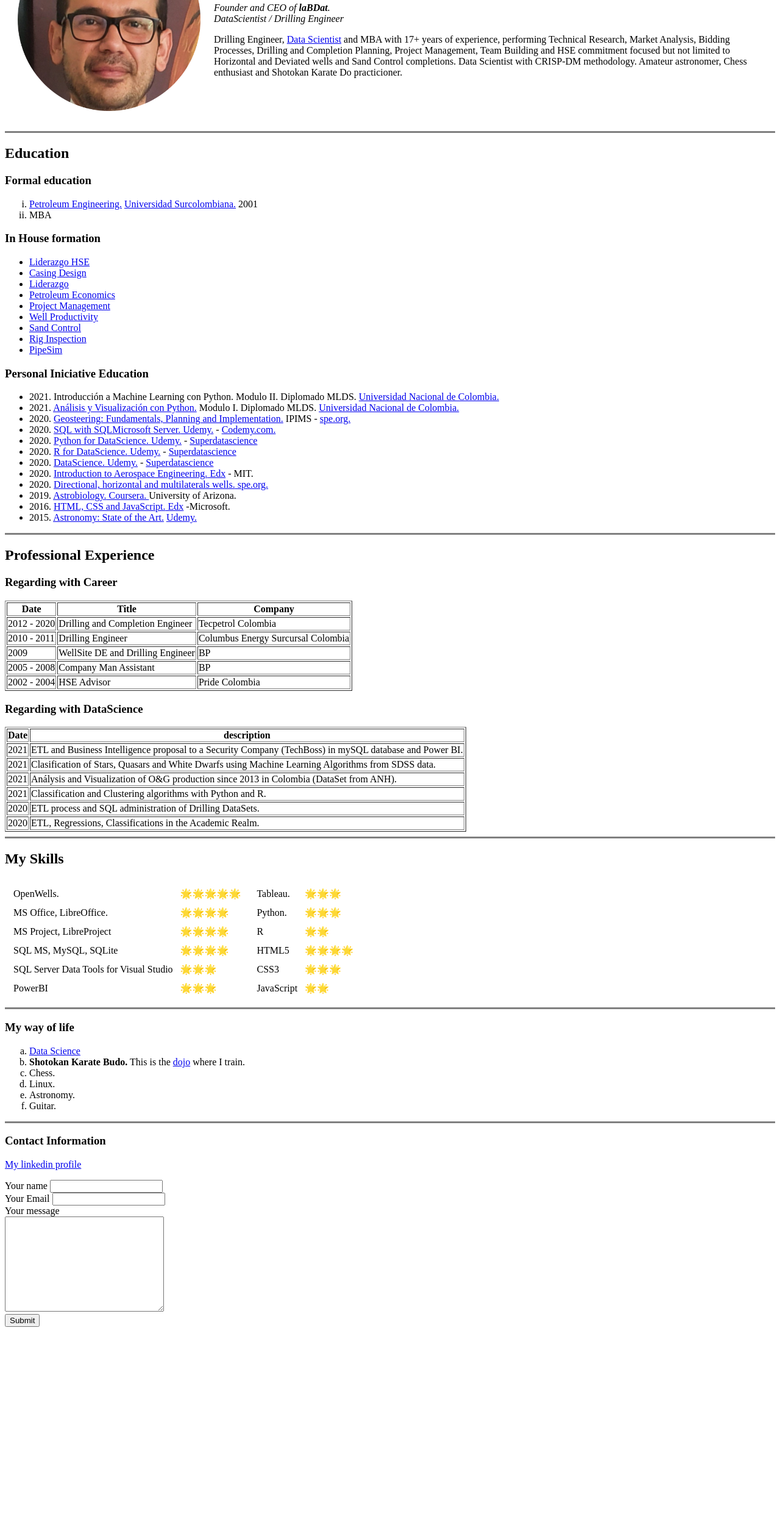
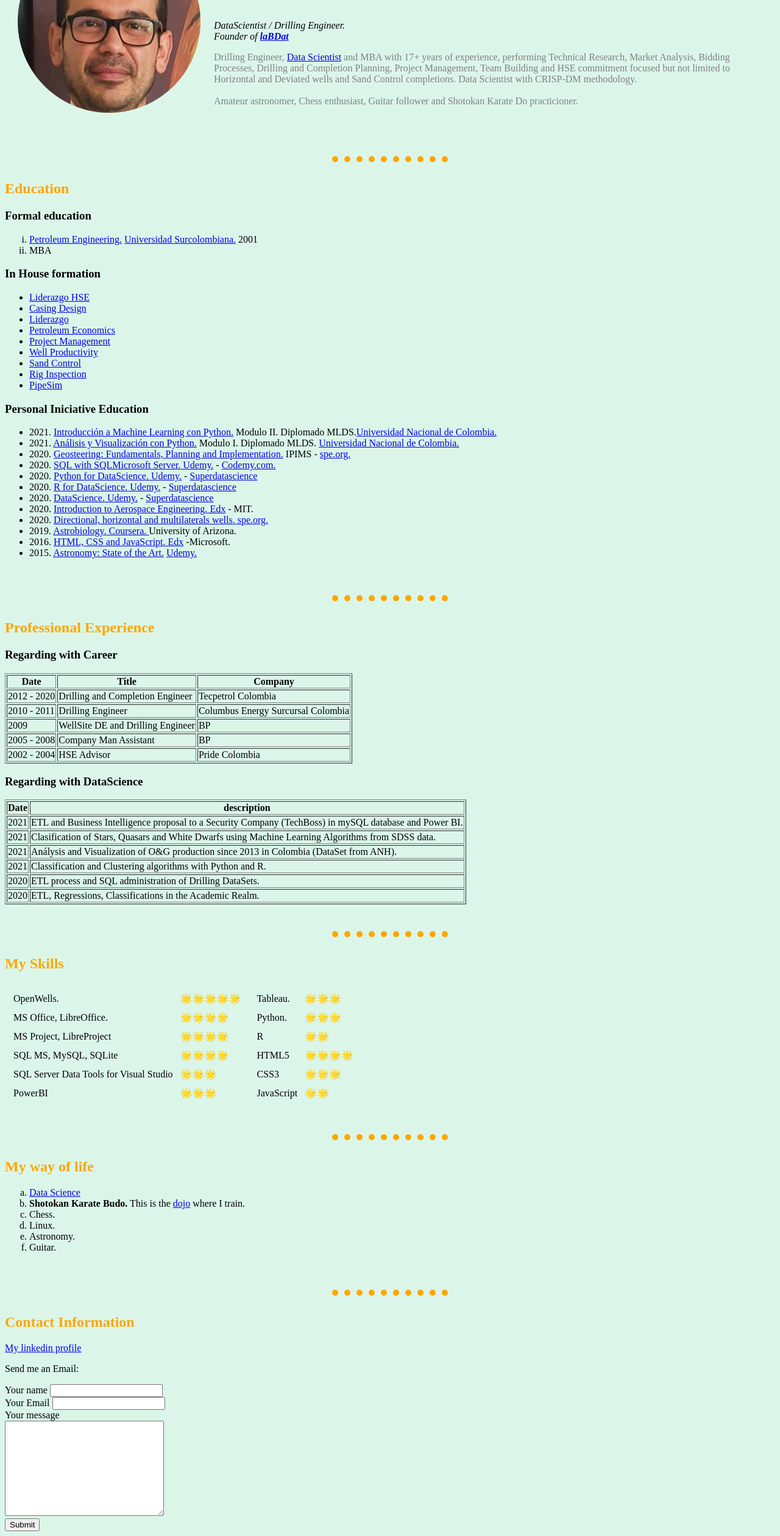
Before and after one commit to vladimiraugusto/MyWebSite, a plain HTML site: page index.html in a window 1280 px wide. Shown: the part 147-2666 px from the top of the page at 61% size. Before the commit the page ends 2331 px from the top, so only its background shows below. Drawn offline with Linux system fonts and the light colour scheme.

Commit message:
Add files via upload

```diff
--- /dev/null
+++ b/css/style.css
@@ -0,0 +1,36 @@
+/*---------------------------------TAG SELECTORS-------------------------*/
+
+body {
+   background-color: #dbf6e9;
+}
+
+h1 {
+   font-size: 3em;
+   color: gray;
+}
+
+
+/*--------------------------------CLASS SELECTORS-----------------------
+En html se programa con "class".
+e.g <img class="abc">
+Y en css se llama:
+.abc {
+
+}
+*/
+
+.hidden {
+  display: none;
+}
+
+/*
+--------------------------------ID SELECTORS-----------------------
+En html se programa con "id".
+e.g <h1 id="xyz">
+Y en css se llama:
+#xyz {
+
+}
+
+
+*/
--- a/index.html
+++ b/index.html
@@ -4,30 +4,55 @@
 <head>
   <meta charset="utf-8">
   <meta name="keywords" content="Engineer, Data, Developer, Projects">
-  <meta name="description" content="Drilling Engineer and Data Scientist with experience performing Technical Researches, Market Analysis and Project Management with high budgets.">
+  <meta name="description" content="Drilling Engineer and Data Scientist with experience performing Technical Researches, Market Analysis and Project Management.">
   <meta name="author" content="Vladimir Augusto Fajardo Rojas">
   <meta name="viewport" content="width=device-width, initial-scale=1.0">
   <title>Ⓥ Vladimir's WebSite</title>
+  <link rel="stylesheet" href="css/style.css">
+  <link rel="icon" href="vladimir.ico">
+  <style media="screen">
+    hr {
+      border-style: dotted none none none;
+      border-top: 10px dotted orange;
+      height: 10px;
+      width: 15%
+    }
+    h2 {
+      color: orange;
+    }
+  </style>
 </head>
 
 <body>
+  <main>
+    <article class="">
+      <h1 class = "hidden">My CV</h1>
+      <section>
+        <h1 class = "hidden">Profile</h1>
         <table cellspacing = 20>
           <tr>
             <td><img src="images/vladimir_crop.png" alt="Data Scientist Vladimir" width="300px" height="300px"></td>
             <td>
-        <h1>Vladimir Fajardo</h1>
+              <h1><strong>Vladimir Fajardo</strong></h1>
               <p>
-          <em>Founder and CEO of <strong>laBDat</strong>. <br>DataScientist / Drilling Engineer</em>
+                <em>DataScientist / Drilling Engineer.<br>Founder of <strong><a href="http://www.labdat.com.co">laBDat</a></strong></em>
               </p>
-        <p>
-          Drilling Engineer, <a href="DataScience.html">Data Scientist</a> and MBA with 17+ years of experience, performing Technical Research, Market Analysis, Bidding Processes, Drilling and Completion Planning, Project Management,
+              <p style="color: gray;">
+                Drilling Engineer, <a href="dataScienceIndex.html">Data Scientist</a> and MBA with 17+ years of experience, performing Technical Research, Market Analysis, Bidding Processes, Drilling and Completion Planning, Project Management,
                 Team Building and HSE commitment focused but not limited to Horizontal and Deviated wells and Sand Control completions. Data Scientist with CRISP-DM methodology.
-          Amateur astronomer, Chess enthusiast and Shotokan Karate Do practicioner.
+                <br>
+                <br>
+                Amateur astronomer, Chess enthusiast, Guitar follower and Shotokan Karate Do practicioner.
               </p>
             </td>
           </tr>
         </table>
-  <hr size=3, noshade>
+        <br>
+        <br>
+        <hr>
+      </section>
+      <section>
+        <h1 class = "hidden">Education</h1>
         <h2>Education</h2>
         <h3>Formal education</h3>
         <ol type="i">
@@ -48,7 +73,7 @@
         </ul>
         <h3>Personal Iniciative Education</h3>
         <ul>
-    <li>2021. Introducción a Machine Learning con Python. Modulo II. Diplomado MLDS. <a href="https://unal.edu.co/">Universidad Nacional de Colombia.</a></li>
+          <li>2021. <a href="images\mod2MLDS.png">Introducción a Machine Learning con Python.</a> Modulo II. Diplomado MLDS.<a href="https://unal.edu.co/">Universidad Nacional de Colombia.</a></li>
           <li>2021. <a href="images\mod1UNAL.PNG">Análisis y Visualización con Python.</a> Modulo I. Diplomado MLDS. <a href="https://unal.edu.co/">Universidad Nacional de Colombia.</a></li>
           <li>2020. <a href="images\geosteering.png">Geosteering: Fundamentals, Planning and Implementation.</a> IPIMS - <a href="https://www.spe.org/en/">spe.org.</a></li>
           <li>2020. <a href="images\sqlServer.jpg">SQL with SQLMicrosoft Server.</a><a href="https://www.udemy.com/"> Udemy.</a> - <a href="https://codemy.com/">Codemy.com.</a></li>
@@ -61,7 +86,12 @@
           <li>2016. <a href="images\microsoftFE.jpg">HTML, CSS and JavaScript.</a><a href="https://www.edx.org/"> Edx</a> -Microsoft.</li>
           <li>2015. <a href="images\AstronomyStateOfTheArt.jpg">Astronomy: State of the Art.</a> <a href="https://www.udemy.com/"> Udemy.</a></li>
         </ul>
-  <hr size=3, noshade>
+        <br>
+        <br>
+        <hr>
+      </section>
+      <section>
+        <h1 class = "hidden">Experience</h1>
         <h2>Professional Experience</h2>
         <h3>Regarding with Career</h3>
         <table border="1">
@@ -133,7 +163,12 @@
             </tr>
           </tbody>
         </table>
-  <hr size=3, noshade>
+        <br>
+        <br>
+        <hr>
+      </section>
+      <section>
+        <h1 class = "hidden">Skills</h1>
         <h2>My Skills</h2>
         <table>
           <tr>
@@ -195,19 +230,38 @@
             </td>
           </tr>
         </table>
-  <hr size=3, noshade>
-  <h3>My way of life</h3>
+        <br>
+        <br>
+        <hr>
+      </section>
+      <section>
+        <h1 class = "hidden">My way of life</h1>
+        <aside class="">
+          <h1 class = "hidden">My way of life</h1>
+          <h2>My way of life</h2>
+          <nav>
+            <h1 class="hidden">My way of life</h1>
             <ol type="a">
-    <li><a href="dataScience.html">Data Science</a></li>
+              <li><a href="dataScienceIndex.html">Data Science</a></li>
               <li><strong>Shotokan Karate Budo.</strong> This is the <a href="https://budojokaicol.webs.com/">dojo</a> where I train.</li>
               <li>Chess.</li>
               <li>Linux.</li>
               <li>Astronomy.</li>
               <li>Guitar.</li>
             </ol>
-  <hr size=3, noshade>
-  <h3>Contact Information</h3>
+          </nav>
+          <br>
+          <br>
+          <hr>
+        </aside>
+      </section>
+    </article>
+  </main>
+  <aside class="">
+    <h1 class = "hidden">Contact me</h1>
+    <h2>Contact Information</h2>
     <p><a href="https://www.linkedin.com/in/vladimir-fajardo-rojas">My linkedin profile</a></p>
+    <p>Send me an Email:</p>
     <form action="mailto:vladimir.fajardo@labdat.com.co" method="post" enctype="text/plain">
       <label>Your name</label>
       <input type="text" name="YourName" value=""><br>
@@ -217,5 +271,7 @@
       <textarea name="yourMessage" rows="10" cols="30"></textarea><br>
       <input type="submit" name=""><br>
     </form>
+  </aside>
 </body>
+
 </html>
```
Also changed, not shown: 1.NOIR.html (added, +29 -0 lines), dataScienceIndex.html (added, +34 -0 lines), images/mod2MLDS.png (added), vladimir.ico (added), 1 other file. Lines whose indentation alone changed are shown as unchanged.
